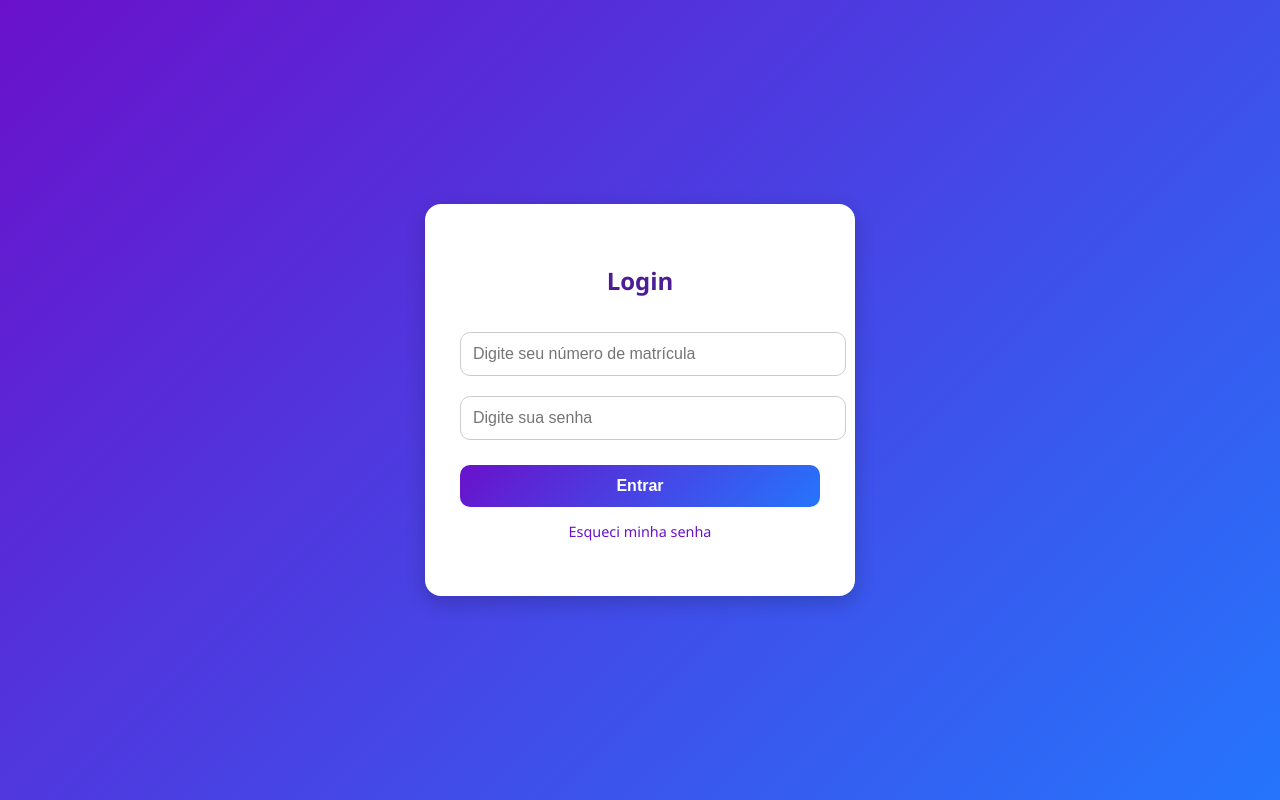
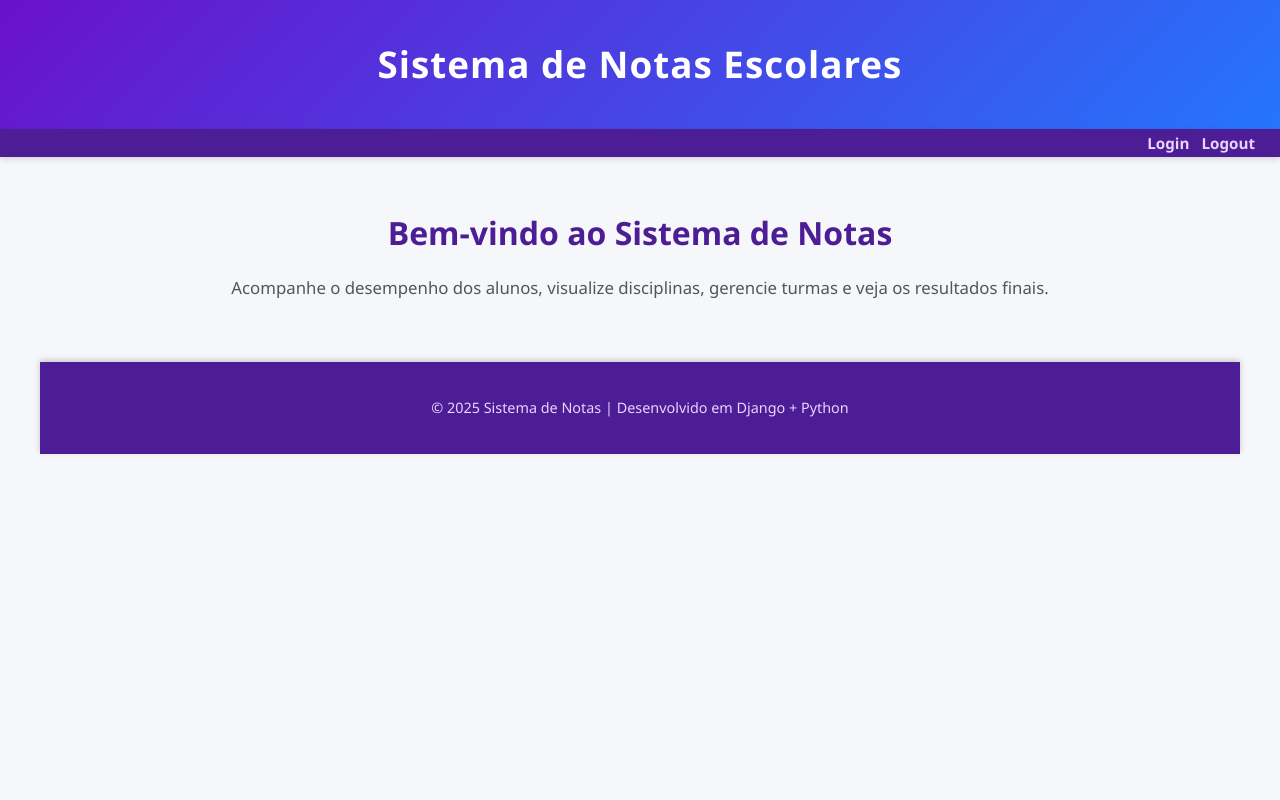
Before and after one commit to MarivaldoDev/sistema_escolar, a Django app: page / in a window 1280 px wide. Run offline with Django 5.2, Linux system fonts and the light colour scheme.

Commit message:
feat: separando ambiente de professor e aluno

```diff
--- a/base_static/global/css/home.css
+++ b/base_static/global/css/home.css
@@ -1,115 +1,150 @@
 body {
     margin: 0;
     font-family: 'Segoe UI', Tahoma, Geneva, Verdana, sans-serif;
-    background: #f7f5fc;
+    background: #f5f7fa;
     color: #2d2d2d;
+    line-height: 1.6;
 }
 
+/* ===== HEADER ===== */
 header {
     background: linear-gradient(135deg, #6a11cb, #2575fc);
     color: #fff;
-    padding: 25px;
+    padding: 35px 20px;
     text-align: center;
-    box-shadow: 0 2px 8px rgba(0,0,0,0.2);
+    box-shadow: 0 2px 12px rgba(0,0,0,0.25);
 }
 
 header h1 {
     margin: 0;
-    font-size: 2rem;
+    font-size: 2.3rem;
+    font-weight: 600;
     letter-spacing: 1px;
 }
 
+/* ===== MENU ===== */
 nav {
     background: #4c1d95;
     display: flex;
     justify-content: center;
-    gap: 25px;
-    padding: 12px 0;
+    align-items: center;
+    position: relative;
+    padding: 14px 20px;
+    box-shadow: 0 2px 6px rgba(0,0,0,0.15);
 }
 
-nav a {
+.menu-links {
+    display: flex;
+    gap: 28px;
+}
+
+.auth-links {
+    position: absolute;
+    right: 25px;
+    top: 50%;
+    transform: translateY(-50%);
+    display: flex;
+    gap: 12px;
+}
+
+.menu-links a,
+.auth-links a {
     color: #e9d5ff;
     text-decoration: none;
-    font-weight: bold;
-    transition: 0.3s;
+    font-weight: 600;
+    font-size: 0.95rem;
+    transition: color 0.3s, transform 0.2s;
 }
 
-nav a:hover {
+.menu-links a:hover,
+.auth-links a:hover {
     color: #fff;
+    transform: translateY(-2px);
 }
 
+/* ===== CONTEÚDO ===== */
 .container {
     max-width: 1200px;
-    margin: 40px auto;
+    margin: 50px auto;
     padding: 0 20px;
 }
 
 .intro {
     text-align: center;
-    margin-bottom: 50px;
+    margin-bottom: 60px;
 }
 
 .intro h2 {
-    font-size: 1.8rem;
-    margin-bottom: 12px;
+    font-size: 2rem;
+    margin-bottom: 15px;
     color: #4c1d95;
+    font-weight: 600;
 }
 
 .intro p {
     color: #555;
-    font-size: 1rem;
+    font-size: 1.05rem;
 }
 
+/* ===== CARDS ===== */
 .cards {
     display: grid;
     grid-template-columns: repeat(auto-fit, minmax(280px, 1fr));
-    gap: 25px;
+    gap: 30px;
 }
 
 .card {
     background: #fff;
-    border-radius: 16px;
-    padding: 25px;
-    box-shadow: 0 6px 14px rgba(0,0,0,0.08);
-    transition: transform 0.2s ease, box-shadow 0.2s ease;
+    border-radius: 18px;
+    padding: 30px;
+    box-shadow: 0 6px 18px rgba(0,0,0,0.08);
+    transition: transform 0.25s ease, box-shadow 0.25s ease;
     text-align: center;
+    cursor: pointer;
 }
 
 .card:hover {
-    transform: translateY(-6px);
-    box-shadow: 0 10px 22px rgba(0,0,0,0.15);
+    transform: translateY(-8px);
+    box-shadow: 0 12px 28px rgba(0,0,0,0.18);
 }
 
 .card h3 {
-    margin-bottom: 12px;
+    margin-bottom: 14px;
     color: #6a11cb;
+    font-size: 1.3rem;
+    font-weight: 600;
 }
 
 .card p {
     font-size: 1rem;
-    margin-bottom: 20px;
-    color: #444;
+    margin-bottom: 22px;
+    color: #555;
 }
 
 .btn {
     display: inline-block;
-    padding: 10px 20px;
+    padding: 12px 24px;
     background: linear-gradient(135deg, #6a11cb, #2575fc);
     color: #fff;
-    border-radius: 10px;
+    border-radius: 12px;
     text-decoration: none;
     font-weight: bold;
-    transition: opacity 0.3s;
+    transition: all 0.3s ease;
+    font-size: 0.95rem;
 }
 
 .btn:hover {
-    opacity: 0.85;
+    opacity: 0.9;
+    transform: translateY(-2px);
 }
 
+/* ===== RODAPÉ ===== */
 footer {
     text-align: center;
-    padding: 18px;
-    margin-top: 50px;
+    padding: 20px;
+    margin-top: 60px;
     background: #4c1d95;
     color: #e9d5ff;
+    font-size: 0.9rem;
+    box-shadow: 0 -2px 6px rgba(0,0,0,0.2);
 }
--- a/core/asgi.py
+++ b/core/asgi.py
@@ -11,6 +11,6 @@ import os
 
 from django.core.asgi import get_asgi_application
 
-os.environ.setdefault('DJANGO_SETTINGS_MODULE', 'core.settings')
+os.environ.setdefault("DJANGO_SETTINGS_MODULE", "core.settings")
 
 application = get_asgi_application()
--- a/core/wsgi.py
+++ b/core/wsgi.py
@@ -11,6 +11,6 @@ import os
 
 from django.core.wsgi import get_wsgi_application
 
-os.environ.setdefault('DJANGO_SETTINGS_MODULE', 'core.settings')
+os.environ.setdefault("DJANGO_SETTINGS_MODULE", "core.settings")
 
 application = get_wsgi_application()
--- a/manage.py
+++ b/manage.py
@@ -6,7 +6,7 @@ import sys
 
 def main():
     """Run administrative tasks."""
-    os.environ.setdefault('DJANGO_SETTINGS_MODULE', 'core.settings')
+    os.environ.setdefault("DJANGO_SETTINGS_MODULE", "core.settings")
     try:
         from django.core.management import execute_from_command_line
     except ImportError as exc:
@@ -18,5 +18,5 @@ def main():
     execute_from_command_line(sys.argv)
 
 
-if __name__ == '__main__':
+if __name__ == "__main__":
     main()
--- a/requirements.txt
+++ b/requirements.txt
@@ -1,10 +1,16 @@
 asgiref==3.9.1
+black==25.1.0
 cfgv==3.4.0
+click==8.2.1
 distlib==0.4.0
 Django==5.2.5
 filelock==3.19.1
 identify==2.6.13
+isort==6.0.1
+mypy_extensions==1.1.0
 nodeenv==1.9.1
+packaging==25.0
+pathspec==0.12.1
 platformdirs==4.4.0
 pre_commit==4.3.0
 python-decouple==3.8
--- a/system/apps.py
+++ b/system/apps.py
@@ -2,5 +2,5 @@ from django.apps import AppConfig
 
 
 class SystemConfig(AppConfig):
-    default_auto_field = 'django.db.models.BigAutoField'
-    name = 'system'
+    default_auto_field = "django.db.models.BigAutoField"
+    name = "system"
--- a/system/templates/home.html
+++ b/system/templates/home.html
@@ -13,10 +13,16 @@
   </header>
 
     <nav>
-    <a href="/alunos">Alunos</a>
-    <a href="/disciplinas">Disciplinas</a>
-    <a href="/turmas">Turmas</a>
-    <a href="/resultados">Resultados</a>
+      {% if user.is_authenticated %}
+        <div class="auth-links">
+            <a href="{% url 'logout' %}">Logout</a>
+        </div>
+      {% else %}
+        <div class="auth-links">
+            <a href="{% url 'login' %}">Login</a>
+            <a href="{% url 'logout' %}">Logout</a>
+        </div>
+      {% endif %}
     </nav>
 
   <div class="container">
@@ -25,12 +31,8 @@
       <p>Acompanhe o desempenho dos alunos, visualize disciplinas, gerencie turmas e veja os resultados finais.</p>
     </div>
 
+    {% if user.role == 'professor' %}
       <div class="cards">
-      <div class="card">
-        <h3>📘 Alunos</h3>
-        <p>Cadastre e gerencie informações dos estudantes.</p>
-        <a href="/alunos" class="btn">Acessar</a>
-      </div>
           <div class="card">
             <h3>📚 Disciplinas</h3>
             <p>Visualize todas as disciplinas disponíveis no sistema.</p>
@@ -41,13 +43,16 @@
             <p>Organize os alunos em turmas e atribua professores.</p>
             <a href="/turmas" class="btn">Acessar</a>
           </div>
+      </div>
+    {% elif user.role == 'aluno' %}
+      <div class="cards">
           <div class="card">
-        <h3>✅ Resultados</h3>
-        <p>Acompanhe as médias finais e o status de aprovação.</p>
-        <a href="/resultados" class="btn">Acessar</a>
+            <h3>📝 Notas</h3>
+            <p>Confira suas notas e desempenho acadêmico.</p>
+            <a href="/notas" class="btn">Acessar</a>
           </div>
       </div>
-  </div>
+    {% endif %}
 
   <footer>
     <p>&copy; 2025 Sistema de Notas | Desenvolvido em Django + Python</p>
--- a/system/urls.py
+++ b/system/urls.py
@@ -1,7 +1,11 @@
 from django.urls import path
+
 from . import views
 
 urlpatterns = [
-    path('', views.my_login, name='login'),
-    path('home/', views.home, name='home'),
+    path("", views.home, name="home"),
+    path("login/", views.my_login, name="login"),
+    path("logout/", views.my_logout, name="logout"),
+    path("turmas/", views.turmas, name="turmas"),
+    path("turmas/<int:team_id>/", views.turma_detail, name="turma_detail"),
 ]
--- a/system/utiuls/functions.py
+++ b/system/utiuls/functions.py
@@ -1,15 +1,16 @@
 import random
 import string
+
 from django.core.mail import send_mail
 
 
 def generate_unique_registration_number():
     while True:
-        reg_num = ''.join(random.choices(string.digits, k=8))  # só números, 8 dígitos
+        reg_num = "".join(random.choices(string.digits, k=8))  # só números, 8 dígitos
         return reg_num
 
 
 def send_welcome_email(user: str, email: str, registration_number: str):
     subject = "Bem-vindo ao Sistema Escolar"
     message = f"Olá {user},\n\nBem-vindo ao nosso sistema escolar!\nSua matrícula é {registration_number}. Guarde-a com cuidado!"
-    send_mail(subject, message, 'from@example.com', [email])
+    send_mail(subject, message, "from@example.com", [email])
--- a/system/views.py
+++ b/system/views.py
@@ -1,23 +1,42 @@
-from django.shortcuts import render, redirect
+from django.contrib.auth import authenticate, login, logout
+from django.shortcuts import get_object_or_404, redirect, render
+
 from .forms import LoginForm
-from django.contrib.auth import authenticate, login
+from .models import Team
+
+
+def home(request):
+    return render(request, "home.html")
 
 
 def my_login(request):
-    if request.method == 'GET':
+    if request.method == "GET":
         form = LoginForm()
-        return render(request, 'login.html', {'form': form})
+        return render(request, "login.html", {"form": form})
 
     form = LoginForm(request.POST)
     if form.is_valid():
-        registration_number = form.cleaned_data['registration_number']
-        password = form.cleaned_data['password']
-        user = authenticate(request, registration_number=registration_number, password=password)
+        registration_number = form.cleaned_data["registration_number"]
+        password = form.cleaned_data["password"]
+        user = authenticate(
+            request, registration_number=registration_number, password=password
+        )
         if user is not None:
             login(request, user)
-            return redirect('home')
-    return render(request, 'login.html', {'form': form})
+            return redirect("home")
+    return render(request, "login.html", {"form": form})
 
 
-def home(request):
-    return render(request, 'home.html')
+def my_logout(request):
+    logout(request)
+    return redirect("login")
+
+
+def turmas(request):
+    turmas = Team.objects.all()
+    return render(request, "turmas.html", {"turmas": turmas})
+
+
+def turma_detail(request, team_id: int):
+    turma = get_object_or_404(Team, id=team_id)
+    return render(request, "turma_detail.html", {"turma": turma})
```
Also changed, not shown: base_static/global/css/turma_detail.css (added, +77 -0 lines), base_static/global/css/turmas.css (added, +84 -0 lines), core/settings.py (+38 -37 lines), core/urls.py (+3 -7 lines), system/admin.py (+42 -8 lines), system/forms.py (+8 -2 lines), system/models.py (+21 -6 lines), system/templates/turma_detail.html (added, +47 -0 lines), system/templates/turmas.html (added, +34 -0 lines), system/migrations/0001_initial.py. Lines whose indentation alone changed are shown as unchanged.
